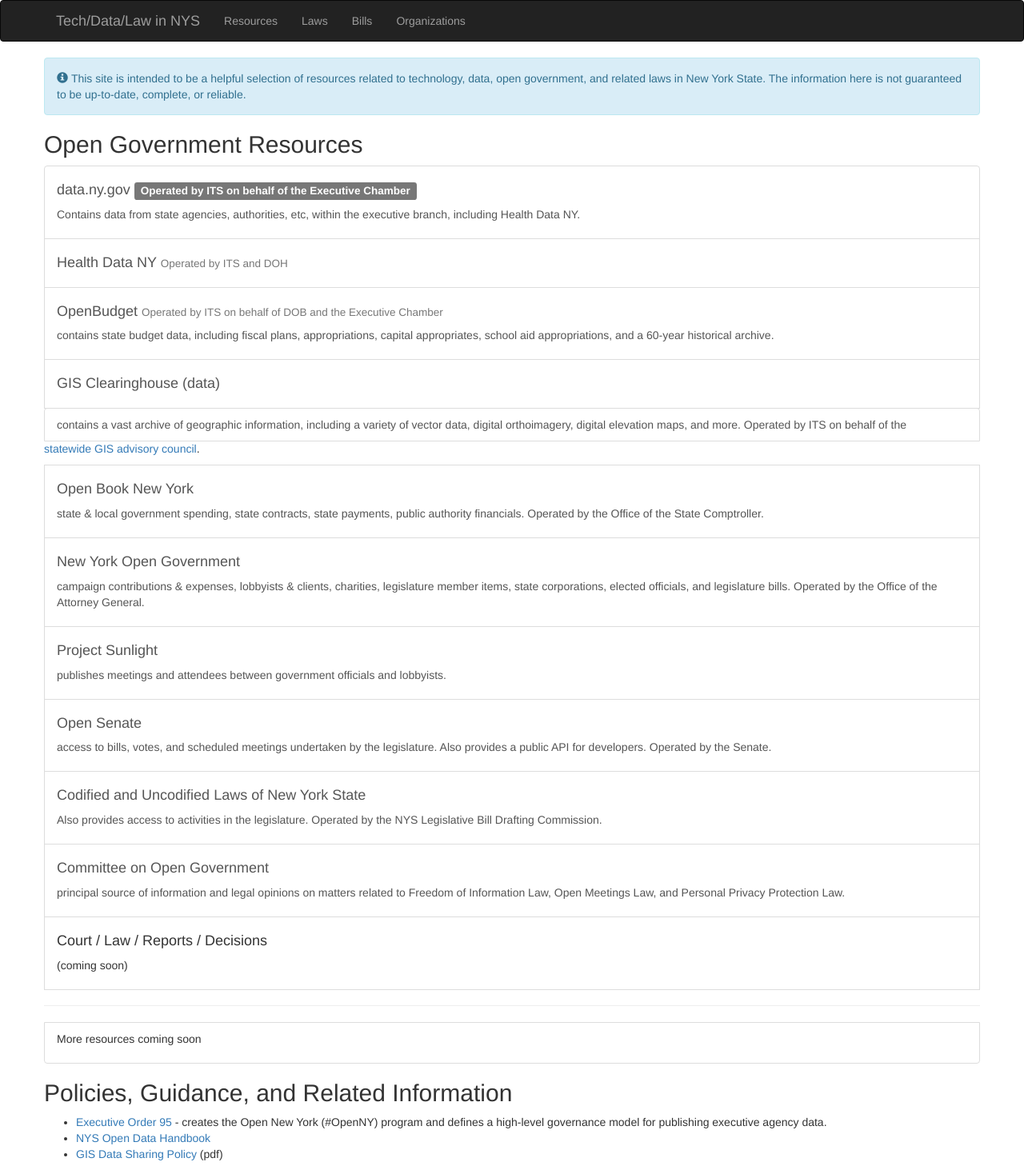
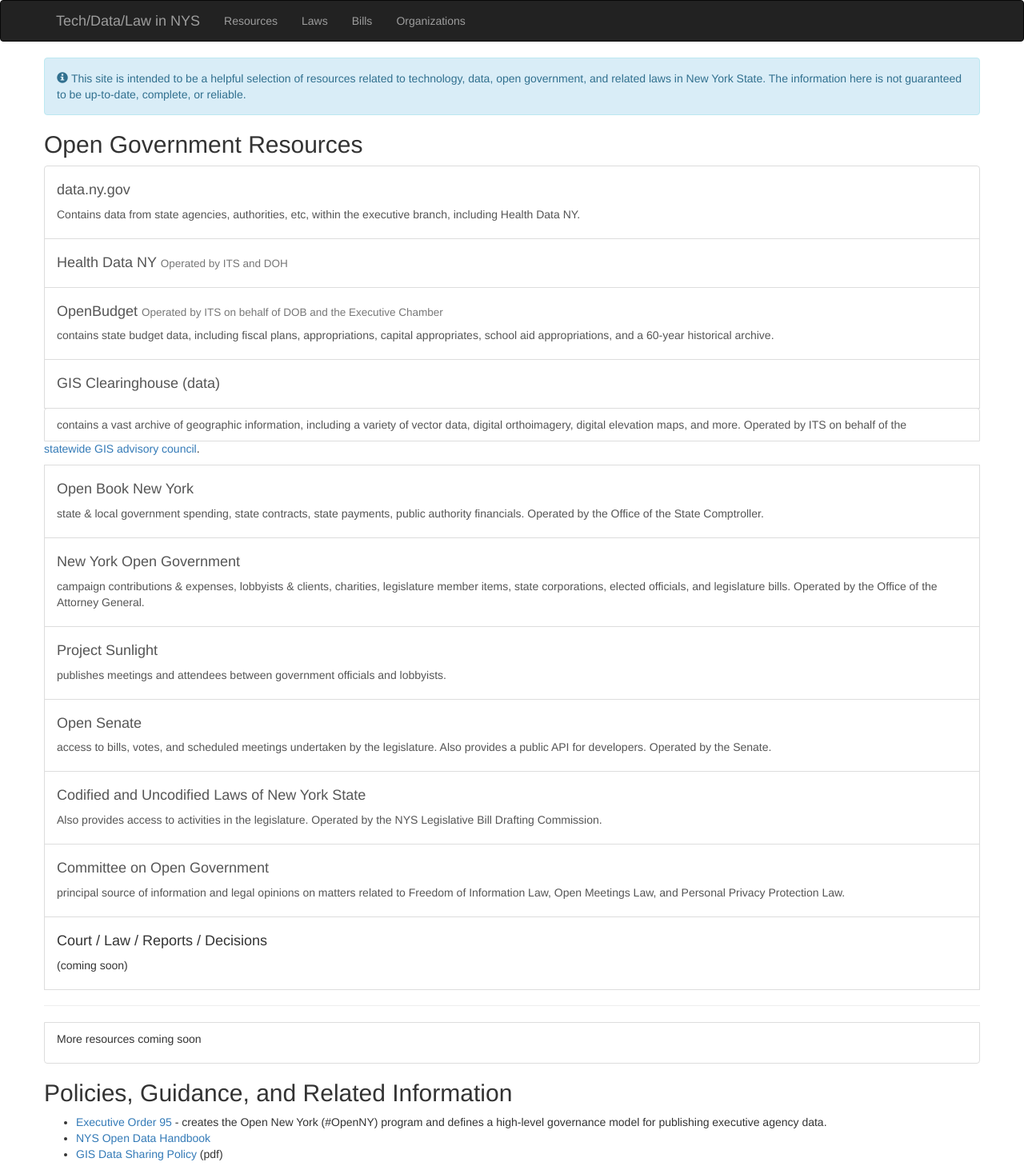
Before and after one commit to technickle/open-data-resources, a Jekyll site: the page built from resources/index.md, in a window 1280 px wide. Shown: the whole page at 80% size. Built offline with Jekyll 4.4.1, drawn with Linux system fonts in a browser that asks for light colours; nearby versions of some CDN libraries.

Commit message:
Update index.md

```diff
--- a/resources/index.md
+++ b/resources/index.md
@@ -7,7 +7,7 @@ layout: default
 
 <div class="list-group">
   <a class="list-group-item" href="https://data.ny.gov">
-    <h4>data.ny.gov <small class="label label-default">Operated by ITS on behalf of the Executive Chamber</small></h4>
+    <h4>data.ny.gov <small class="label">Operated by ITS on behalf of the Executive Chamber</small></h4>
     <p>Contains data from state agencies, authorities, etc, within the executive branch, including Health Data NY.</p>
   </a>
   <a class="list-group-item" href="https://health.data.ny.gov">
```
